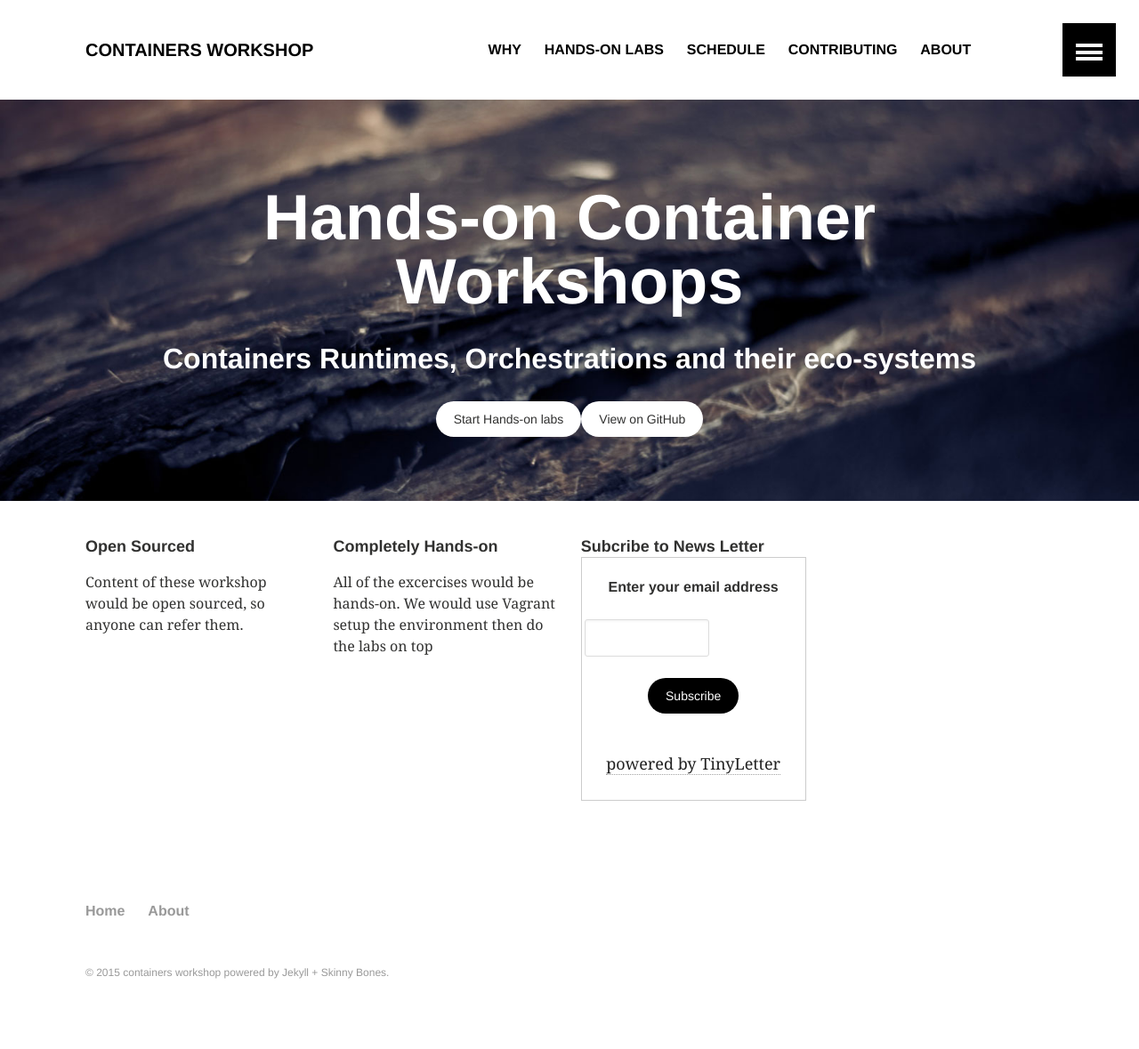
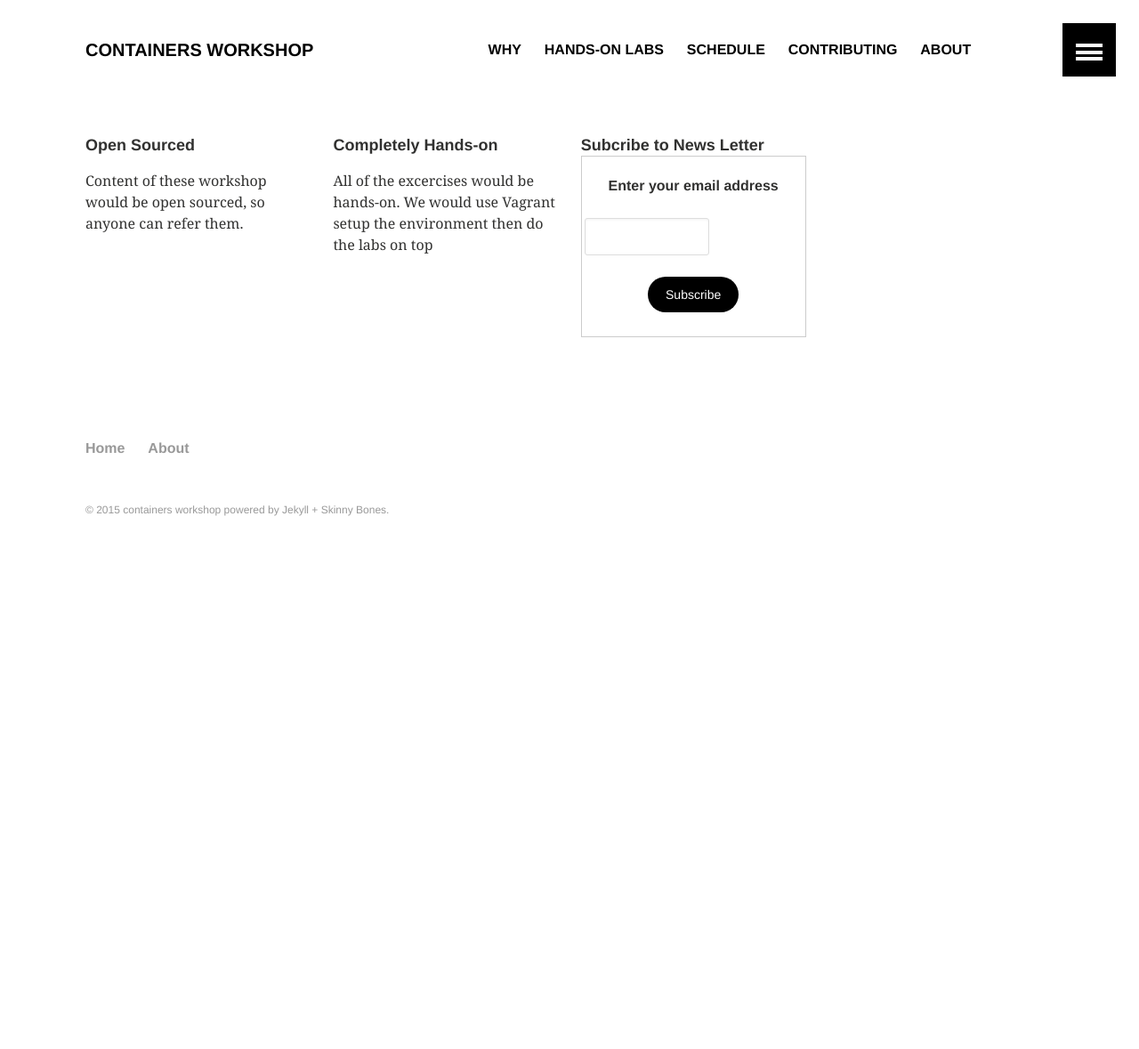
Before and after one commit to shradha09/containers-workshop, a Jekyll site: the page built from index.md, in a window 1280 px wide. Shown: the whole page at 89% size. Built offline with Jekyll 4.4.1, drawn with Linux system fonts in a browser that asks for light colours; after the commit the page ends 900 px from its top, so only the background shows below that.

Commit message:
updated home page

```diff
--- a/index.md
+++ b/index.md
@@ -2,7 +2,7 @@
 layout: home
 permalink: /
 image:
-  feature: wood-texture-1600x800.jpg
+feature: wood-texture-1600x800.jpg
 ---
 
 <div class="tiles">
@@ -19,7 +19,7 @@
 
 <div class="tile">
  <h2 class="post-title">Subcribe to News Letter</h2>
- <form style="border:1px solid #ccc;padding:3px;text-align:center;" action="https://tinyletter.com/neependra" method="post" target="popupwindow" onsubmit="window.open('https://tinyletter.com/neependra', 'popupwindow', 'scrollbars=yes,width=800,height=600');return true"><p><label for="tlemail">Enter your email address</label></p><p><input type="text" style="width:140px" name="email" id="tlemail" /></p><input type="hidden" value="1" name="embed"/><input type="submit" value="Subscribe" /><p><a href="https://tinyletter.com" target="_blank">powered by TinyLetter</a></p></form>
+ <form style="border:1px solid #ccc;padding:3px;text-align:center;" action="https://tinyletter.com/neependra" method="post" target="popupwindow" onsubmit="window.open('https://tinyletter.com/neependra', 'popupwindow', 'scrollbars=yes,width=600,height=400');return true"><p><label for="tlemail">Enter your email address</label></p><p><input type="text" style="width:140px" name="email" id="tlemail" /></p><input type="hidden" value="1" name="embed"/><input type="submit" value="Subscribe" /></form>
 </div><!-- /.tile -->
 
 </div><!-- /.tiles -->
```
